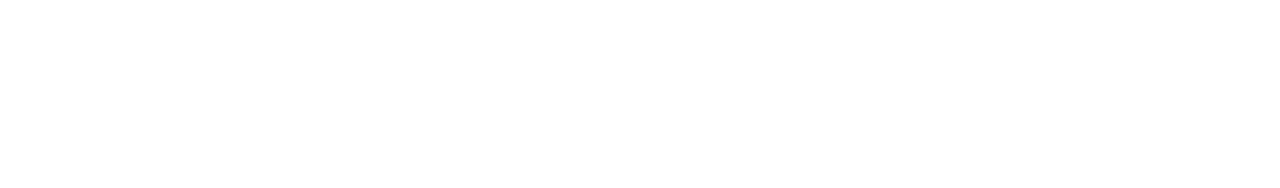
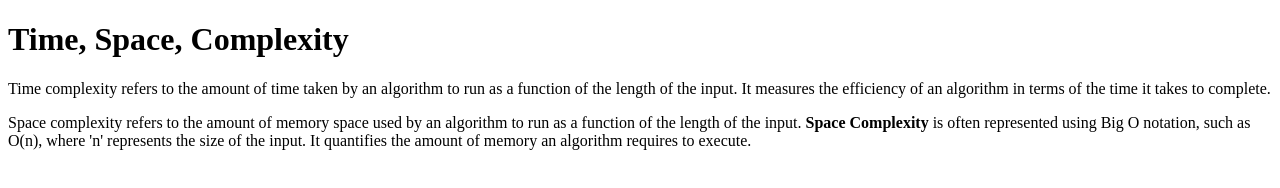
Before and after one commit to acciojob/time-and-space-complexity-0177cs171110, a website: page main.html in a window 1280 px wide. Drawn offline with Linux system fonts and the light colour scheme.

Commit message:
created a submission

```diff
--- a/main.html
+++ b/main.html
@@ -8,6 +8,18 @@
 
 <body>
 	<!-- the entire body must be written by student -->
+	<h1>Time, Space, Complexity</h1>
+
+<p>
+    Time complexity refers to the amount of time taken by an algorithm to run as a function of the length of the input.
+    It measures the efficiency of an algorithm in terms of the time it takes to complete.
+</p>
+
+<p>
+    Space complexity refers to the amount of memory space used by an algorithm to run as a function of the length of the input.
+    <b>Space Complexity</b> is often represented using Big O notation, such as O(n), where 'n' represents the size of the input.
+    It quantifies the amount of memory an algorithm requires to execute.
+</p>
     <script type="text/javascript" src="./script.js">
 </script>
 
```
